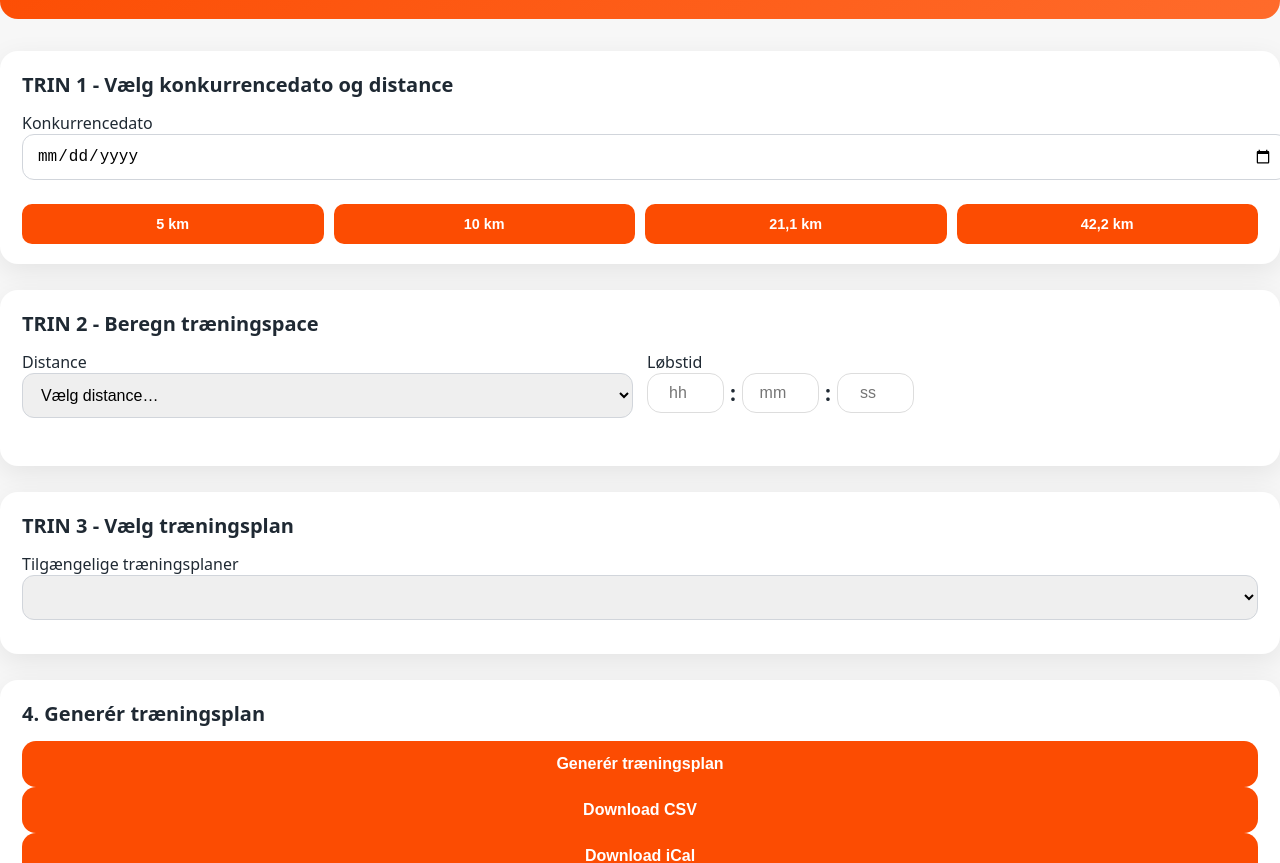
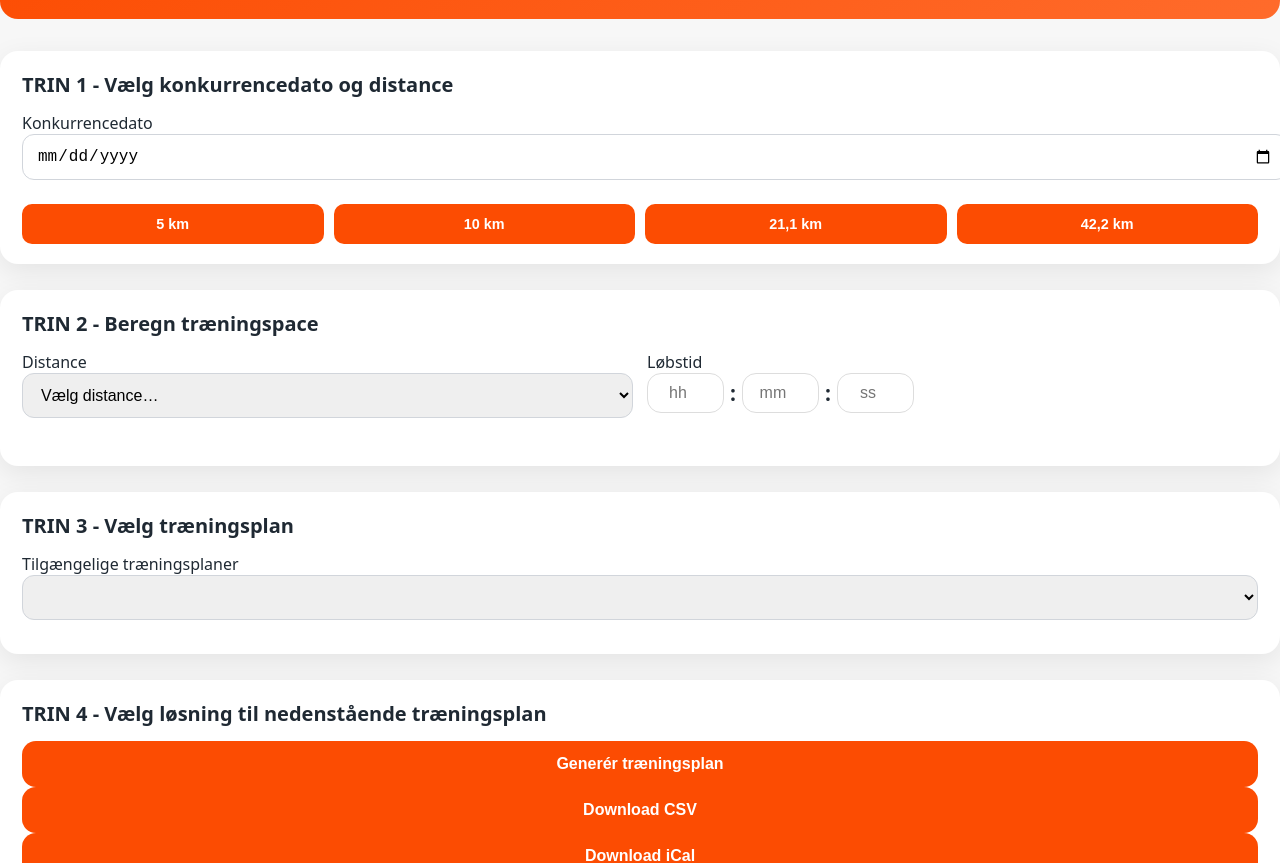
Before and after one commit to AllanGraver/Training-Plan-Expert, a plain HTML site: page index.html in a window 1280 px wide. Shown: the part 109-972 px from the top of the page. Drawn offline with Linux system fonts and the light colour scheme.

Commit message:
Update index.html

```diff
--- a/index.html
+++ b/index.html
@@ -100,7 +100,7 @@
 
   <!-- FELT 4 -->
   <section id="felt4" class="card-block">
-    <h2>4. Generér træningsplan</h2>
+    <h2>TRIN 4 - Vælg løsning til nedenstående træningsplan</h2>
 
     <button id="generatePlan" type="button">Generér træningsplan</button>
     <button type="button" onclick="downloadCSV()">Download CSV</button>
```
